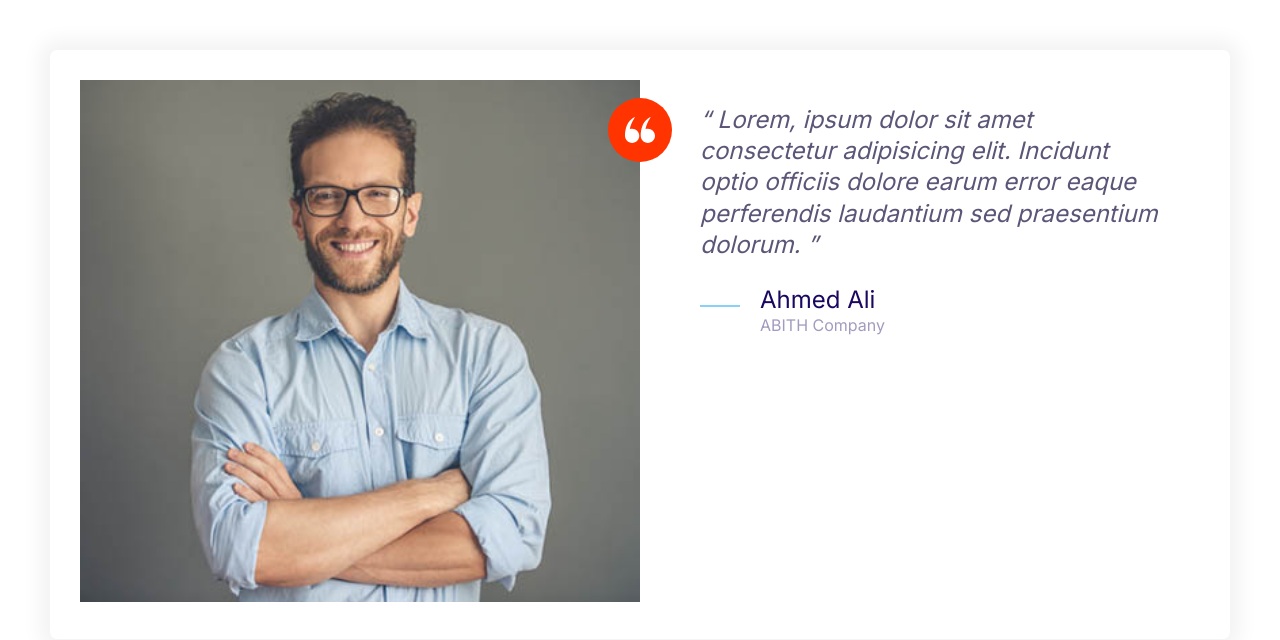
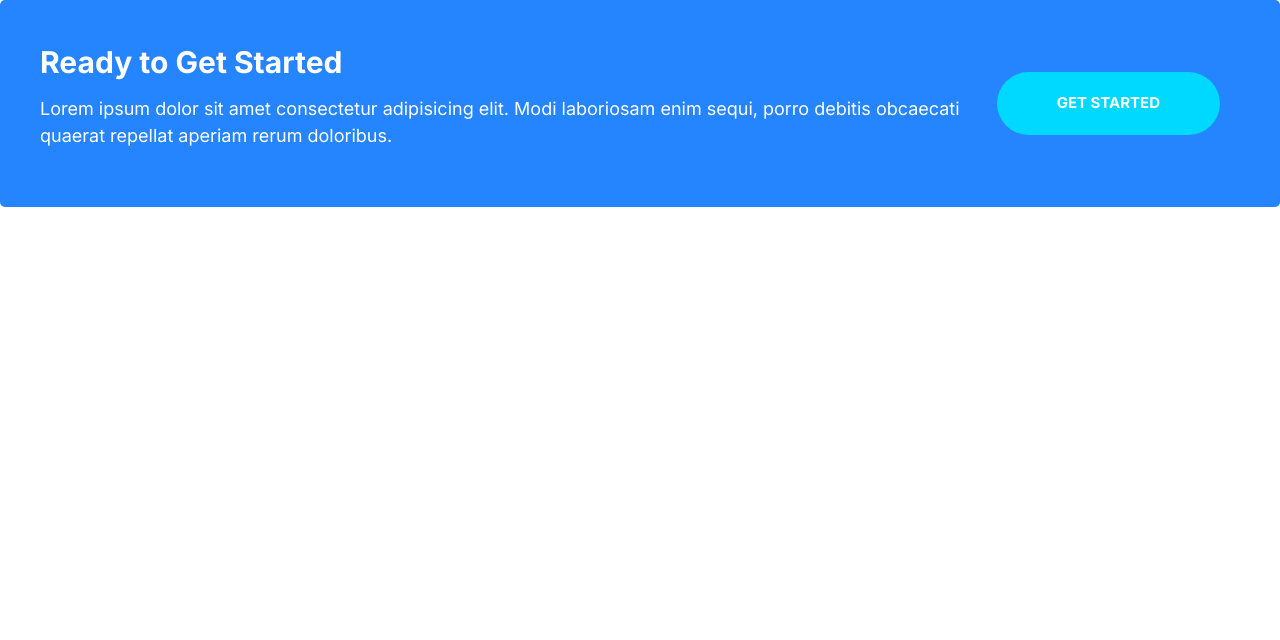
Before and after one commit to iqbalzeeshan/landingpage, a plain HTML site: page index.html in a window 1280 px wide. Drawn offline with Linux system fonts and the light colour scheme.

Commit message:
callout component build

```diff
--- a/css/styles.css
+++ b/css/styles.css
@@ -83,7 +83,7 @@ a {
     font-size: 2rem;
 }
 
-/* badge-skin */
+/*----------- badge-skin ---------------- */
 .badge--primary {
     background-color: var(--color-primary);
 }
@@ -198,6 +198,11 @@ a {
 .btn--block {
     display: inline-block;
     width: 100%;
+}
+
+.btn--stretched {
+    padding-left: 6rem;
+    padding-right: 6rem;
 }
 
 .btn--outline {
@@ -369,7 +374,7 @@ a {
     display: grid;
 }
 
-/* Testimoniol */
+/*---------- Testimoniol----------- */
 .testimonial {
     padding: 3rem;
 }
@@ -386,6 +391,33 @@ a {
     position: absolute;
     top: 18px;
     right: -32px;
+}
+
+/* ------------- Callout --------------- */
+
+.callout {
+    padding: 4rem;
+    border-radius: 5px;
+}
+
+.callout--primary {
+    background: var(--color-primary);
+    color: #fff;
+}
+
+.callout__content {
+    text-align: center;
+}
+
+.callout__heading {
+    margin-top: 0;
+    color: #fff;
+    font-size: 3rem;
+}
+
+.callout .btn {
+    justify-self: center;
+    align-self: center;
 }
 
 
@@ -411,6 +443,21 @@ a {
 
     .testimonial .quote {
         margin-left: 6rem;
+    }
+
+    /* ---- Callout---- */
+
+    .callout .grid--1x2 {
+        grid-template-columns: 1fr auto;
+    }
+
+    .callout__content {
+        text-align: left;
+    }
+
+    .callout .btn {
+        justify-self: start;
+        margin: 0 2rem;
     }
 }
 
--- a/index.html
+++ b/index.html
@@ -10,37 +10,17 @@
     <link rel="stylesheet" href="css/normalize.css">
     <link rel="stylesheet" href="css/styles.css">
 </head>
-<body style="padding: 5rem;">
-    <div class="card testimonial">
+<body>
+    <div class="callout callout--primary">
         <div class="grid grid--1x2">
-            <div class="testimonial__image">
-                <img src="images/testimonial.jpg" alt="A happy, smiling customer">
-                <span class="icon-container icon-container--accent">
-                    <svg class="icon icon--white icon--small">
-                        <use xlink:href="../images/sprite.svg#quotes"></use>
-                    </svg>
-                </span>
+            <div class="callout__content">
+                <h2 class="callout__heading">Ready to Get Started</h2>
+                <p class="callout__text">Lorem ipsum dolor sit amet
+                    consectetur adipisicing elit. Modi laboriosam enim sequi,
+                    porro debitis obcaecati quaerat repellat aperiam rerum doloribus.</p>
             </div>
-            <blockquote class="quote">
-                <p class="quote__text">
-                    Lorem, ipsum dolor sit amet consectetur adipisicing elit. Incidunt optio officiis dolore earum error eaque perferendis laudantium sed praesentium dolorum.
-                </p>
-                <footer>
-                    <div class="media">
-                        <div class="media__image">
-                            <svg class="icon icon--primary quote__line">
-                                <use xlink:href="../images/sprite.svg#line"></use>
-                            </svg>
-                        </div>
-                        <div class="media__body">
-                            <h3 class="media__title quote__author">Ahmed Ali</h3>
-                            <p class="media__description quote__organization">ABITH Company</p>
-                        </div>
-                    </div>
-                </footer>
-            </blockquote>
+            <a href="#" class="btn btn--secondary btn--stretched">get started</a>
         </div>
     </div>
-
 </body>
 </html>
```
Also changed, not shown: components/callout.html (added, +11 -0 lines).
